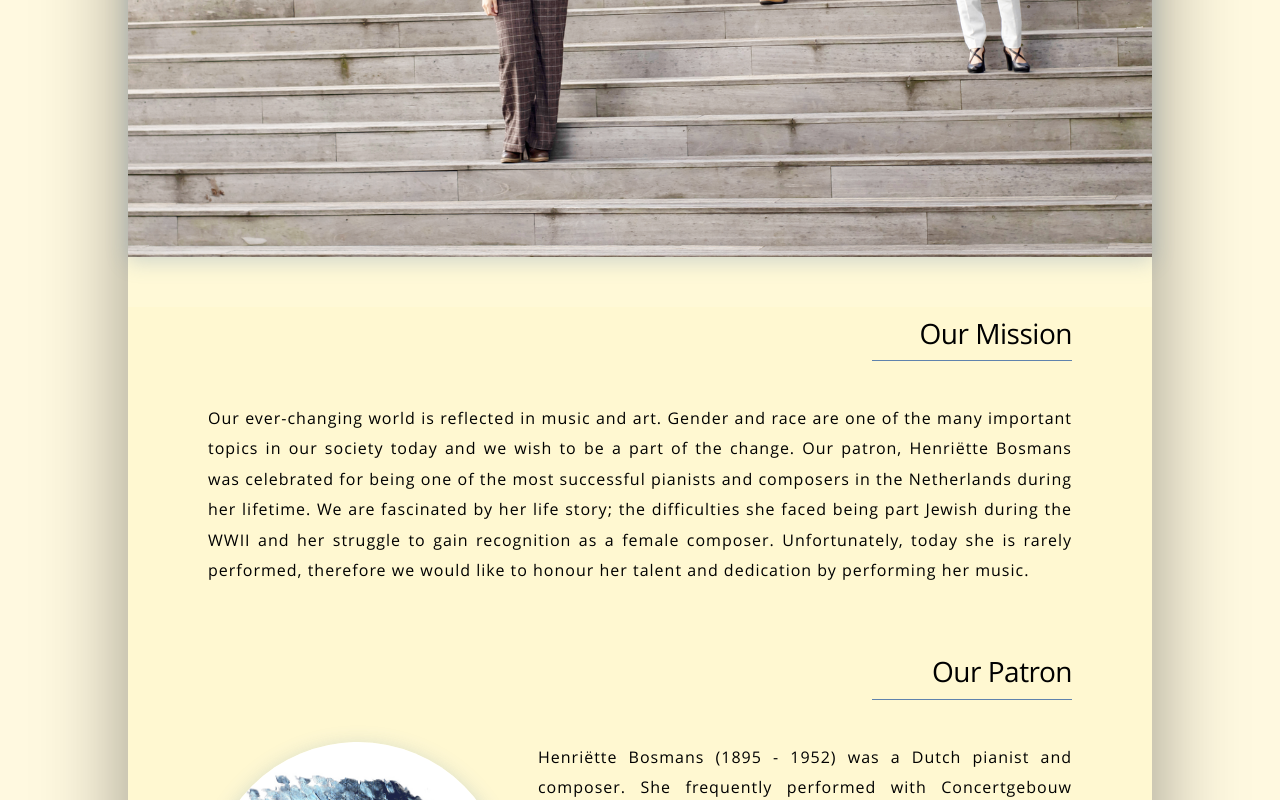
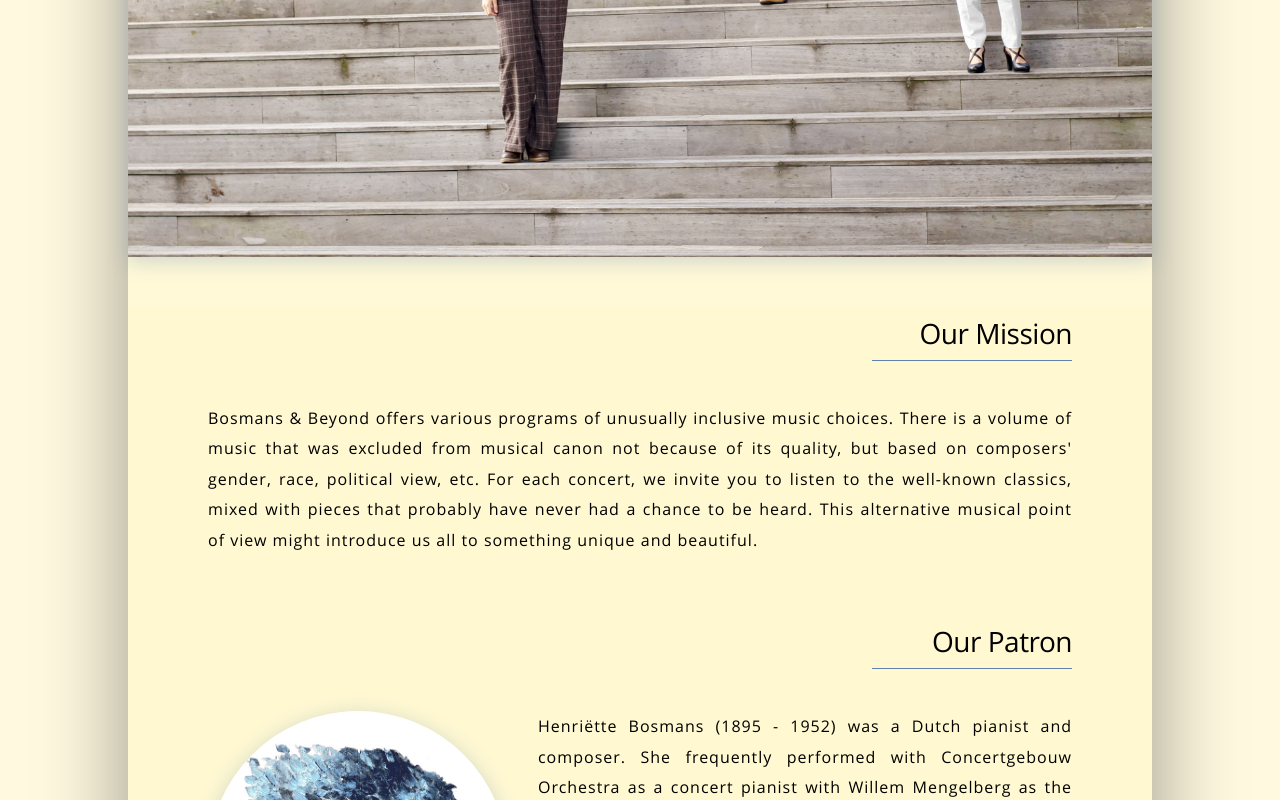
Before and after one commit to BKmetoff/bosmans-and-beyond, a React (Create React App) app: page / in a window 1280 px wide. Shown: the part 426-1226 px from the top of the page. Built offline with nearby package versions, Linux system fonts and the light colour scheme.

Commit message:
feat: update homepage mission copy

```diff
--- a/src/data/Home/Home.js
+++ b/src/data/Home/Home.js
@@ -8,7 +8,7 @@
 		'Henriëtte Bosmans (1895 - 1952) was a Dutch pianist and composer. She frequently performed with Concertgebouw Orchestra as a concert pianist with Willem Mengelberg as the conductor. Before the WWII, her career prospered as a pianist in The Netherlands, due to the cancellations of foreign musicians. Bosmans began studying music theory and composition with Jan Willem Kersbergen, then Willem Pijper and instrumentation with Cornelis Dopper. Bosmans first published work is as early as in 1917, when she was 23 years old. Her international breakthrough as a composer was in 1938, when Willem Noske (violin) played her music in Paris and Prague. Her career was blocked by the war, because she was now undesirable due to her partial-Jewish origin. After the war, she continued to compose and work closely with musicians such as Jo Vincent and Noémie Perugia. She composed until 1951, a year before her death. Her oeuvre of works includes many orchestral works, chamber music and many songs.',
 
 	[mapSectionToCopy.MISSION]:
-		'Our ever-changing world is reflected in music and art. Gender and race are one of the many important topics in our society today and we wish to be a part of the change. Our patron, Henriëtte Bosmans was celebrated for being one of the most successful pianists and composers in the Netherlands during her lifetime. We are fascinated by her life story; the difficulties she faced being part Jewish during the WWII and her struggle to gain recognition as a female composer. Unfortunately, today she is rarely performed, therefore we would like to honour her talent and dedication by performing her music.',
+		"Bosmans & Beyond offers various programs of unusually inclusive music choices. There is a volume of music that was excluded from musical canon not because of its quality, but based on composers' gender, race, political view, etc. For each concert, we invite you to listen to the well-known classics, mixed with pieces that probably have never had a chance to be heard. This alternative musical point of view might introduce us all to something unique and beautiful.",
 })
 
 export default HOMEPAGE_COPY
```
